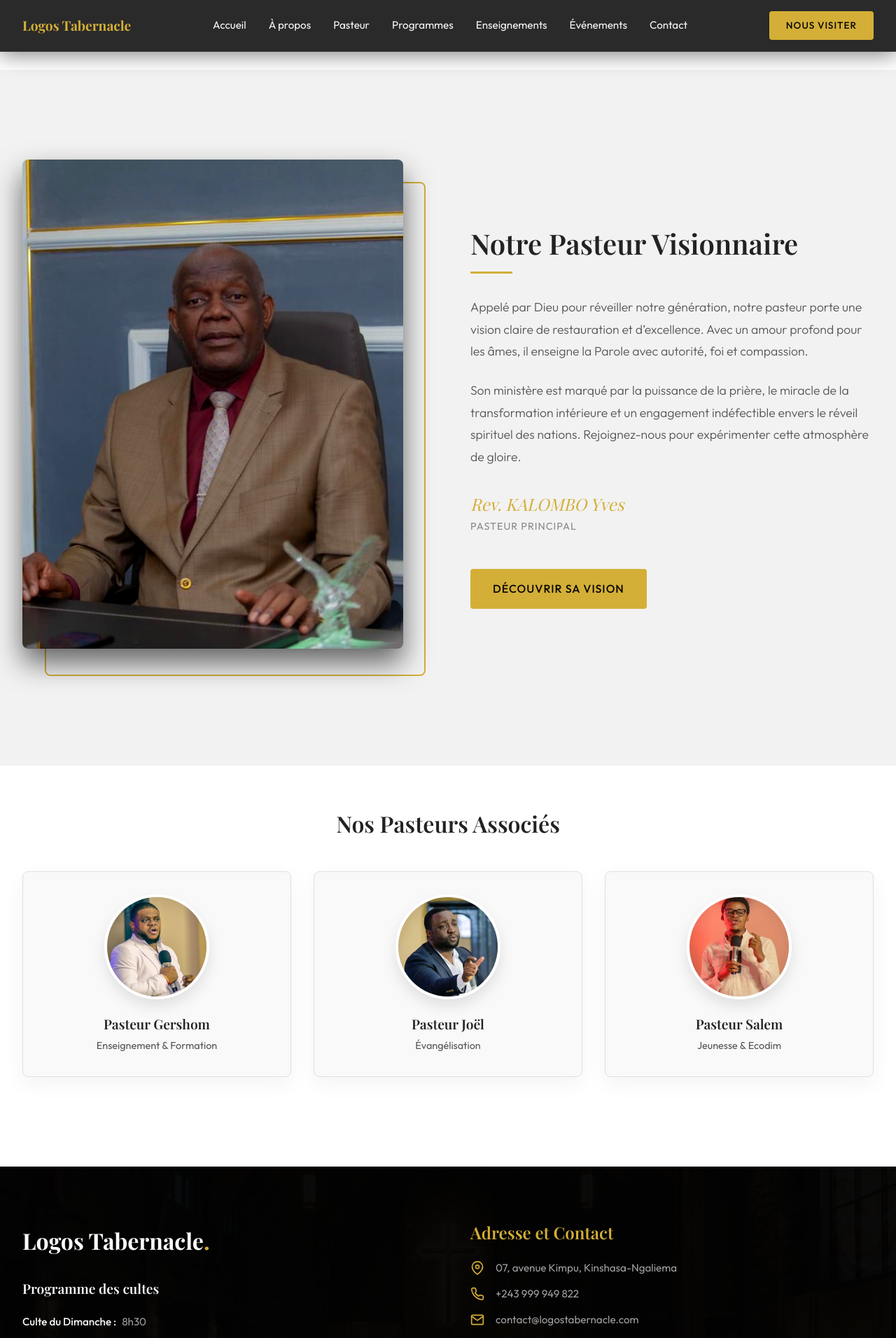
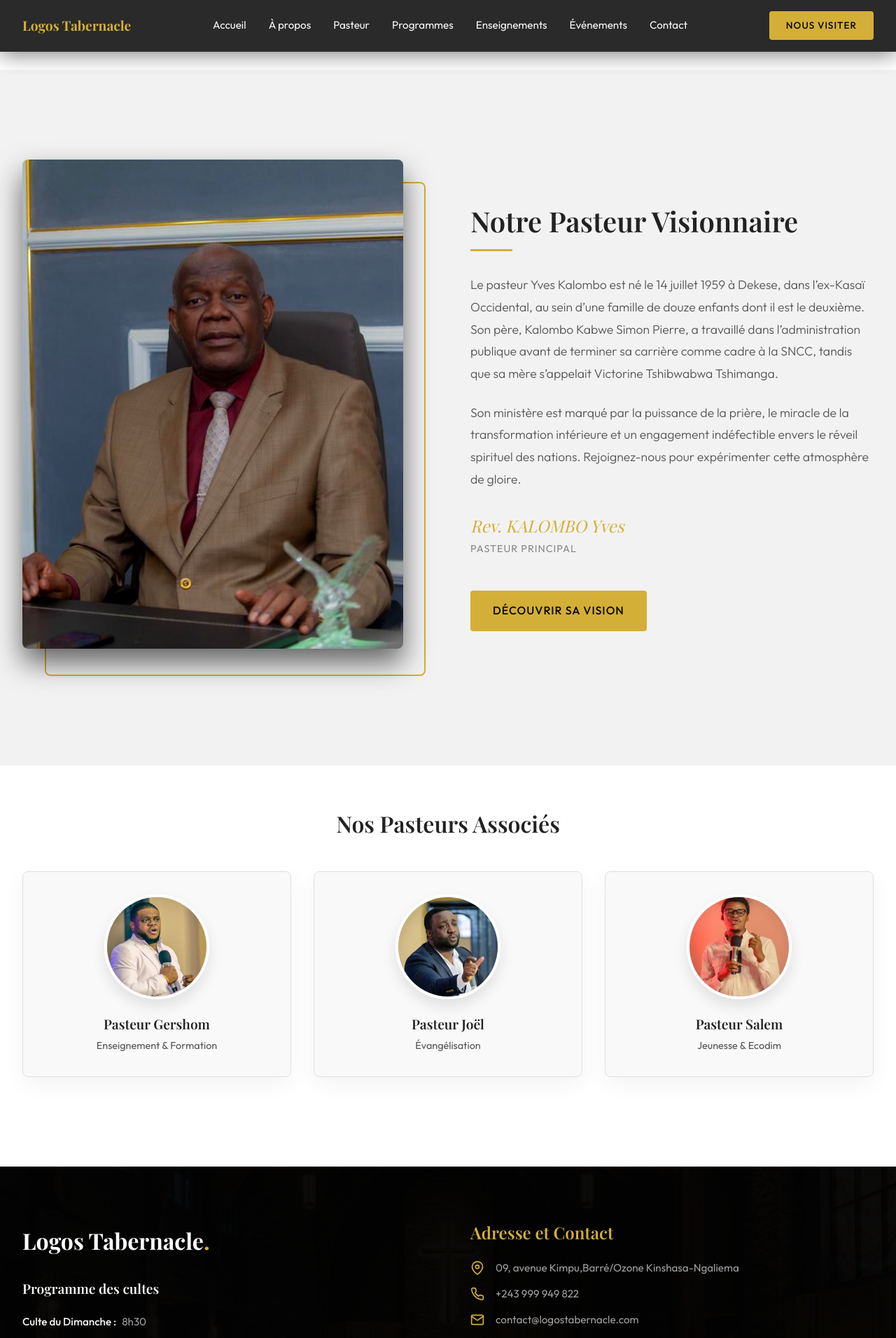
Before and after one commit to jknweb/logosministries, a React (Vite) app: page /pastor in a window 1280 px wide. Shown: the top 1912 px of the page at 70% size. Built offline with nearby package versions, Linux system fonts and the light colour scheme; a web font is replaced by a local one.

Commit message:
Ajout de la biographie du Pasteur

```diff
--- a/src/components/Footer/Footer.jsx
+++ b/src/components/Footer/Footer.jsx
@@ -27,7 +27,7 @@ const Footer = () => {
             <ul className="footer-list footer-contact">
               <li>
                 <svg width="20" height="20" viewBox="0 0 24 24" fill="none" stroke="currentColor" strokeWidth="2" strokeLinecap="round" strokeLinejoin="round"><path d="M21 10c0 7-9 13-9 13s-9-6-9-13a9 9 0 0 1 18 0z"></path><circle cx="12" cy="10" r="3"></circle></svg>
-                <span>07, avenue Kimpu, Kinshasa-Ngaliema</span>
+                <span>09, avenue Kimpu,Barré/Ozone Kinshasa-Ngaliema</span>
               </li>
               <li>
                 <svg width="20" height="20" viewBox="0 0 24 24" fill="none" stroke="currentColor" strokeWidth="2" strokeLinecap="round" strokeLinejoin="round"><path d="M22 16.92v3a2 2 0 0 1-2.18 2 19.79 19.79 0 0 1-8.63-3.07 19.5 19.5 0 0 1-6-6 19.79 19.79 0 0 1-3.07-8.67A2 2 0 0 1 4.11 2h3a2 2 0 0 1 2 1.72 12.84 12.84 0 0 0 .7 2.81 2 2 0 0 1-.45 2.11L8.09 9.91a16 16 0 0 0 6 6l1.27-1.27a2 2 0 0 1 2.11-.45 12.84 12.84 0 0 0 2.81.7A2 2 0 0 1 22 16.92z"></path></svg>
--- a/src/components/Pastor/Pastor.jsx
+++ b/src/components/Pastor/Pastor.jsx
@@ -20,9 +20,7 @@ const Pastor = () => {
             <div className="title-underline"></div>
 
             <p className="pastor-text">
-              Appelé par Dieu pour réveiller notre génération, notre pasteur porte une vision
-              claire de restauration et d’excellence. Avec un amour profond pour les âmes,
-              il enseigne la Parole avec autorité, foi et compassion.
+              Le pasteur Yves Kalombo est né le 14 juillet 1959 à Dekese, dans l’ex-Kasaï Occidental, au sein d’une famille de douze enfants dont il est le deuxième. Son père, Kalombo Kabwe Simon Pierre, a travaillé dans l’administration publique avant de terminer sa carrière comme cadre à la SNCC, tandis que sa mère s’appelait Victorine Tshibwabwa Tshimanga.
             </p>
             <p className="pastor-text">
               Son ministère est marqué par la puissance de la prière, le miracle de la
```
